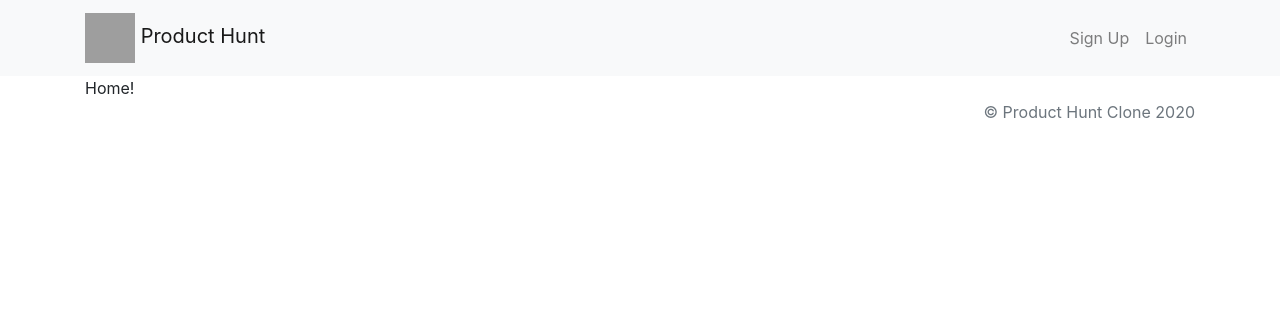
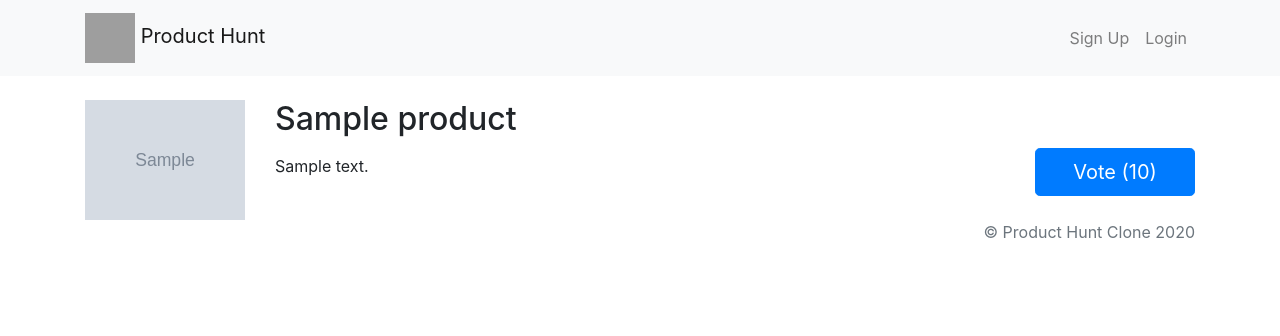
Before and after one commit to FilipDimi/product-hunt-clone, a Django app: page / in a window 1280 px wide. Shown: the top 336 px of the page. Run offline with Django 3.2, Linux system fonts and the light colour scheme; tables that the repository leaves empty hold one stand-in row (values such as "Sample post"); grey boxes marked "Sample" are stand-in pictures; some libraries are stand-ins or nearby versions; grey boxes are pictures that could not be loaded.

Commit message:
Final Version

```diff
--- a/product/templates/product/index.html
+++ b/product/templates/product/index.html
@@ -2,6 +2,24 @@
 
 {% block contect %}
 
-Home!
+{% for product in products.all %}
+    <div class="row pt-4">
+        <div class="col-2">
+            <img src="{{ product.icon.url }}" class="img-fluid" onclick="window.location='{% url 'detail' product.id %}'" style="cursor: pointer"/>
+        </div>
+        <div class="col-8" onclick="window.location='{% url 'detail' product.id %}'" style="cursor: pointer">
+            <h2>{{ product.title }}</h2>
+            <p class="pt-2">{{ product.summary }}</p>
+        </div>
+        <div class="col-2 pt-5">
+            <a href="javascript:{document.getElementById('upvote{{product.id}}').submit()}"><button class="btn btn-primary btn-lg btn-block"><span class="oi oi-chevron-top"></span> Vote ({{ product.votesTotal }})</button></a>
+        </div>
+    </div>
+
+    <form id="upvote{{product.id}}" method="POST" action="{% url 'upvote' product.id %}">
+        <input type="hidden">
+    </form>
+
+{% endfor %}
 
 {% endblock %}
--- a/product/urls.py
+++ b/product/urls.py
@@ -5,4 +5,5 @@
 urlpatterns = [
     path('create', views.create, name='create'),
     path('<int:product_id>', views.detail, name='detail'),
+    path('<int:product_id>/upvote', views.upvote, name='upvote'),
 ]
--- a/product/views.py
+++ b/product/views.py
@@ -5,9 +5,11 @@
 
 # Create your views here.
 def home(request):
-    return render(request, 'product/index.html')
+    products = Product.objects
 
-@login_required
+    return render(request, 'product/index.html', {"products":products})
+
+@login_required(login_url="/account/signup")
 def create(request):
     if request.method == 'POST':
         if request.POST['title'] and request.POST['url'] and request.POST['body'] and request.POST['icon'] and request.POST['image']:
@@ -35,3 +37,13 @@
     product = get_object_or_404(Product, pk=product_id)
 
     return render(request, "product/detail.html", {"product":product})
+
+
+@login_required(login_url="/account/signup")
+def upvote(request, product_id):
+    if request.method == 'POST':
+        product = get_object_or_404(Product, pk=product_id)
+        product.votesTotal += 1
+        product.save()
+
+        return redirect('/products/{}'.format(str(product.id)))
```
Also changed, not shown: product/templates/product/detail.html (+13 -11 lines).
